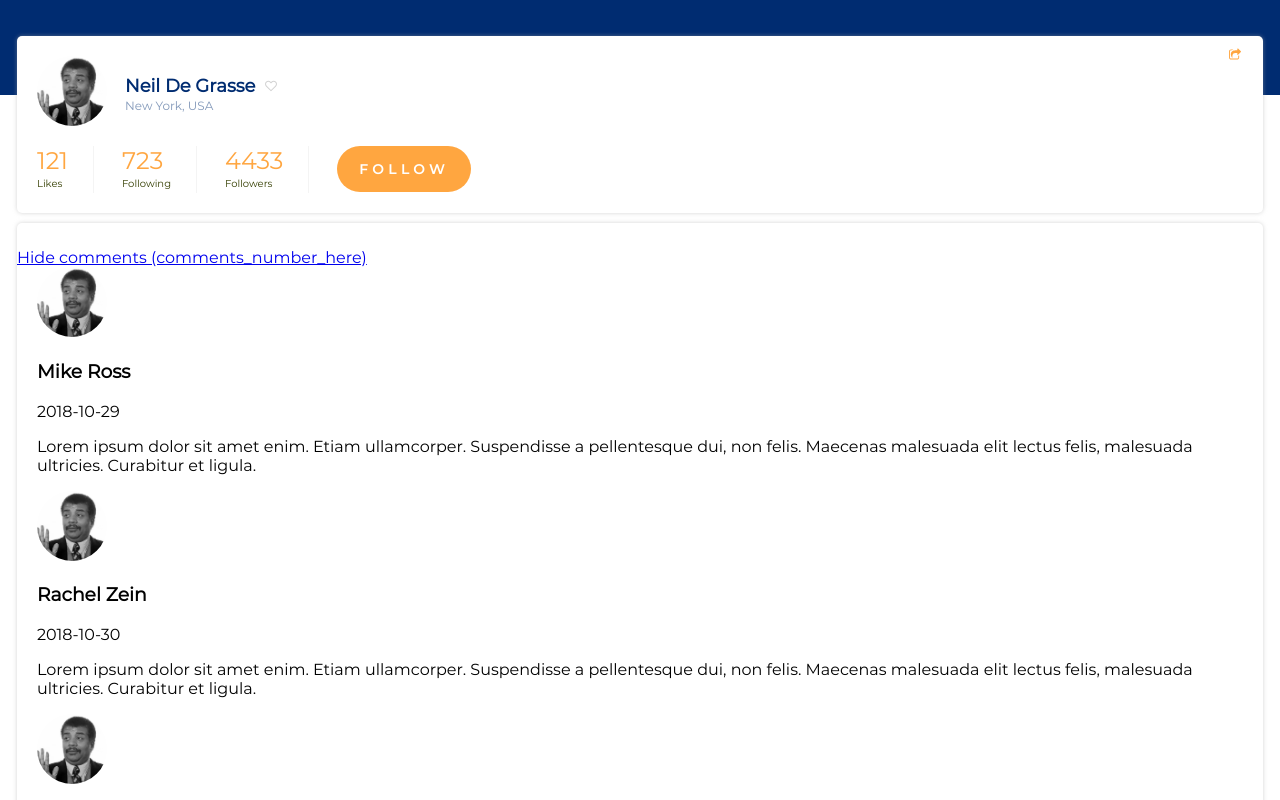
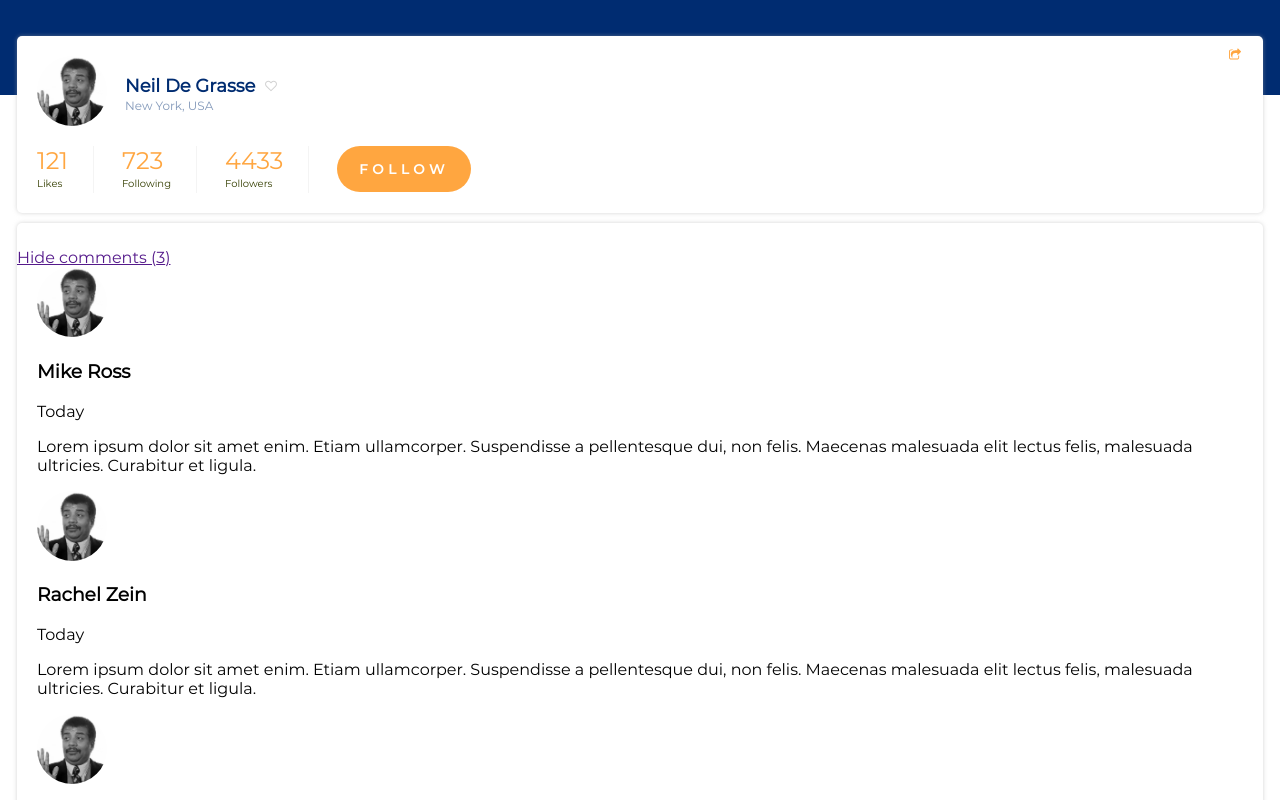
Before and after one commit to Vestelth/bldr-panel, a React (Create React App) app: page / in a window 1280 px wide. Shown: the top 800 px of the page. Built offline with nearby package versions, Linux system fonts and the light colour scheme.

Commit message:
comment date formatted and displayed

```diff
--- a/src/components/Profile/Comments/Comments.css
+++ b/src/components/Profile/Comments/Comments.css
@@ -1,5 +1,6 @@
 /* comments */
 .comments {
+    transition: all .5s;
     padding: 25px 0 32px;
 }
 
--- a/src/components/Profile/Comments/Comments.js
+++ b/src/components/Profile/Comments/Comments.js
@@ -1,18 +1,19 @@
 import React, {Component} from 'react'
+import SingleComment from './SingleComment/SingleComment'
+
+import dateFormat from '../../../utils/dateFormat'
 import './Comments.css'
-
-import SingleComment from './SingleComment/SingleComment'
 
 
 class Comments extends Component {
   state = {
     inputText : '',
+    showComments : true,
     commentList : this.props.commentData
   }
 
   handleCommentText = (e) => {
     let inputText = e.target.value
-
     this.setState({
       inputText
     })
@@ -20,10 +21,7 @@ class Comments extends Component {
 
   handleSubmitComment = (e) => {
     e.preventDefault()
-
-    // id setup
     let actualLength = this.state.commentList.length + 1
-
     let id = this.state.commentList.length > 8 ? (
         String(actualLength)
       ) : (
@@ -34,13 +32,9 @@ class Comments extends Component {
       id,
       author: 'Me',
       avatar: 'avatar.png',
-      time: 'day',
+      time: dateFormat(),
       text: this.state.inputText
     }
-
-    // date setup
-    const now = new Date()
-    console.log(now)
 
     const commentList = [...this.state.commentList, newComment]
 
@@ -51,18 +45,16 @@ class Comments extends Component {
 
   render () {
     const comments = this.state.commentList.map((comment, index) => {
-      return (
-        <SingleComment key={index} props={comment} />
-      )
+      return <SingleComment key={comment.id} props={comment} />
     })
 
     return (
       <div className="comments tile">
-        <a href="  " className="hide-comments">Hide comments (comments_number_here)</a>
+        <a href="" className="hide-comments">Hide comments ({this.state.commentList.length})</a>
 
-        {
-          comments
-        }
+        <div className="comment-list">
+          { comments }
+        </div>
 
         <form onSubmit={this.handleSubmitComment} className="form add-comment">
           <input onInput={this.handleCommentText} type="text" placeholder="Add a comment" />
--- a/src/components/Profile/Comments/SingleComment/SingleComment.js
+++ b/src/components/Profile/Comments/SingleComment/SingleComment.js
@@ -1,9 +1,11 @@
 import React from 'react'
+import dateDiff from '../../../../utils/dateDiff'
+
 import img from '../../../../assets/img/neil-hands.jpg'
 
 
 const SingleComment = ({props}, index) => {
-  console.log(props)
+  const time = dateDiff(props.time) > 0 ? dateDiff(props.time) + 'd' : 'Today'
 
   return (
     <div key={index} className="single-comment">
@@ -11,7 +13,7 @@ const SingleComment = ({props}, index) => {
         <img className="profile-img" src={img} alt=""/>
       </div>
       <h3 className="author">{props.author}</h3>
-      <span className="time">{props.time}</span>
+      <span className="time">{time}</span>
       <p className="text">{props.text}</p>
     </div>
   )
--- /dev/null
+++ b/src/utils/dateDiff.js
@@ -0,0 +1,11 @@
+const dateDiff = (date) => {
+  const now = new Date()
+  const then = new Date(date)
+
+  const timeDiff = Math.abs(then.getTime() - now.getTime())
+  const diffDays = Math.floor(timeDiff / (1000 * 3600 * 24))
+
+  return diffDays
+}
+
+export default dateDiff
--- /dev/null
+++ b/src/utils/dateFormat.js
@@ -0,0 +1,7 @@
+const dateFormat = () => {
+  const rightNow = new Date()
+
+  return rightNow.toISOString().substring(0, 10)
+}
+
+export default dateFormat
```
